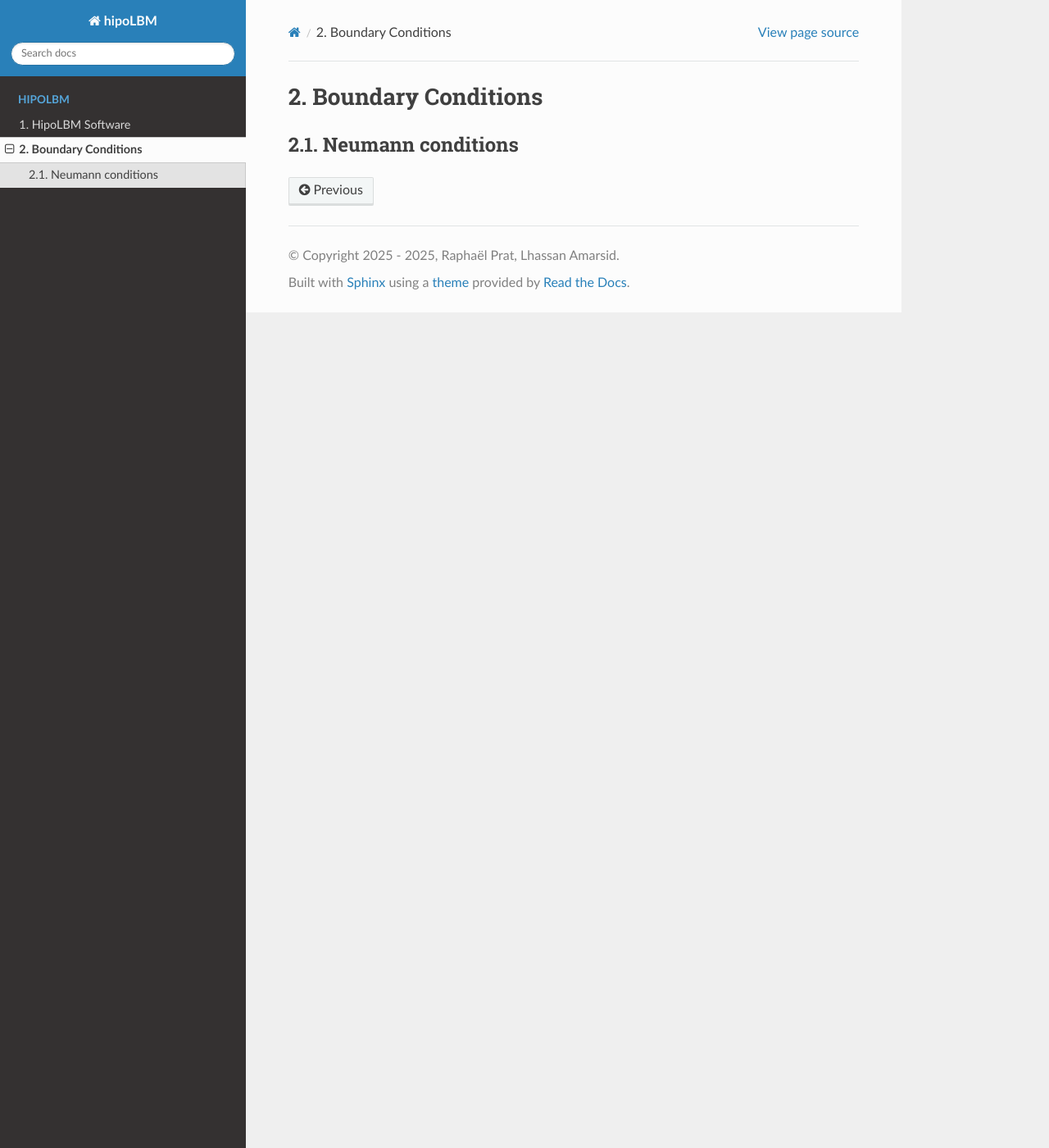
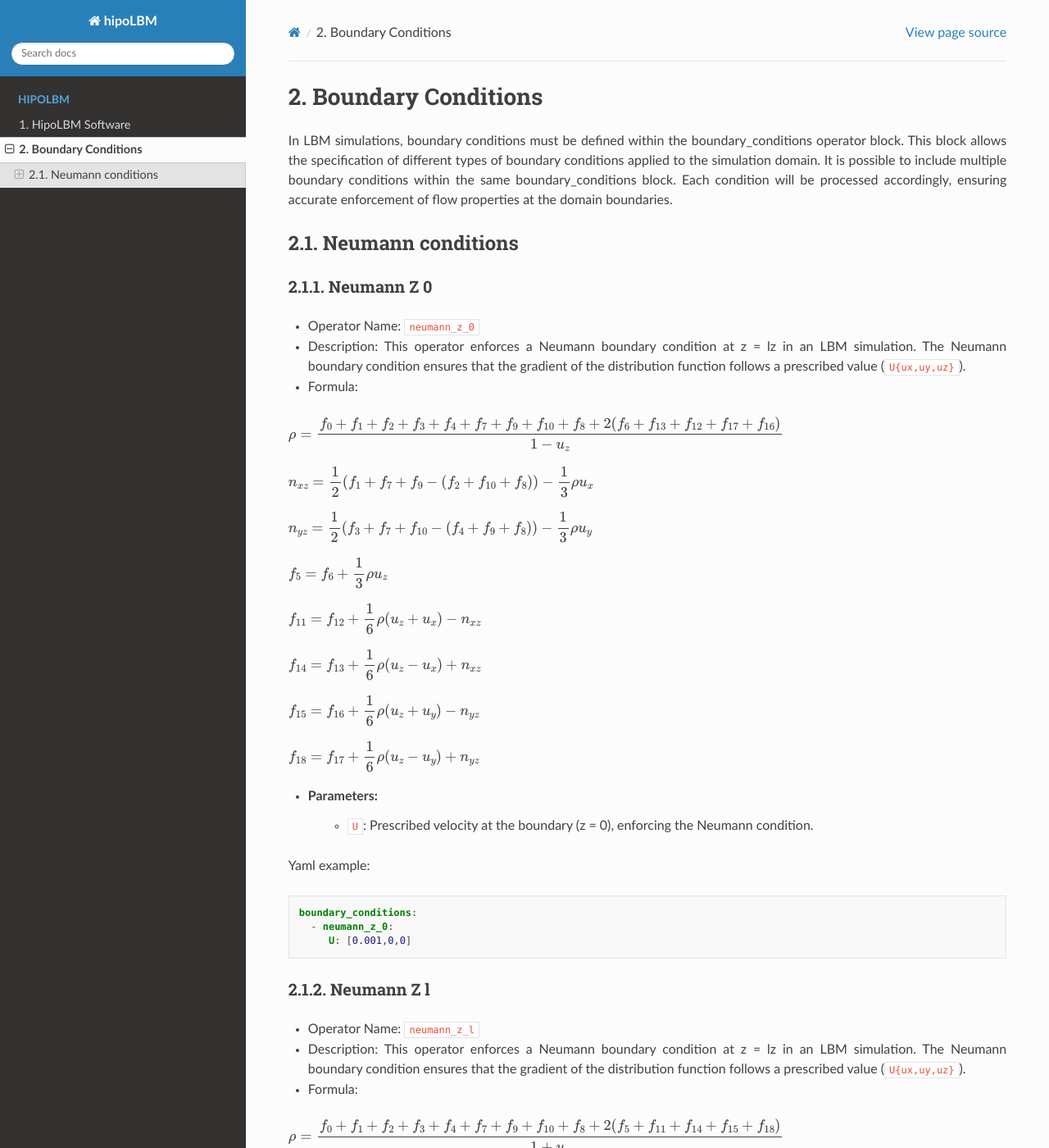
Before and after one commit to Collab4exaNBody/doc_hippoLBM, a Sphinx documentation site: the page built from docs/source/pages/BCs.rst, in a window 1280 px wide and 1400 px high. Shown: the whole window at 82% size. Built offline with Sphinx 7.4.7 and the Read the Docs theme 3.1.0, drawn with Linux system fonts in a browser that asks for light colours; some of the changed text lies outside the part shown.

Commit message:
add doc bcs

```diff
--- /dev/null
+++ b/docs/source/_static/css/custom.css
@@ -0,0 +1,16 @@
+.math {
+    text-align: left;
+}
+.eqno {
+    float: right;
+}
+p { text-align: justify; }
+table.list-table td {
+    vertical-align: middle;
+}
+.div.code-block .caption {
+    color: blue;
+}
+.wy-nav-content {
+    max-width: 1200px !important;
+}
--- a/docs/source/conf.py
+++ b/docs/source/conf.py
@@ -36,6 +36,7 @@ source_suffix = {
     '.rst': 'restructuredtext',
 }
 
+mathjax3_config = {'chtml': {'displayAlign': 'left'}}
 
 # Add any paths that contain templates here, relative to this directory.
 templates_path = ['_templates']
--- a/docs/source/pages/BCs.rst
+++ b/docs/source/pages/BCs.rst
@@ -1,6 +1,95 @@
 Boundary Conditions
 ===================
 
+In LBM simulations, boundary conditions must be defined within the boundary_conditions operator block. This block allows the specification of different types of boundary conditions applied to the simulation domain. It is possible to include multiple boundary conditions within the same boundary_conditions block. Each condition will be processed accordingly, ensuring accurate enforcement of flow properties at the domain boundaries.
 
 Neumann conditions
 ^^^^^^^^^^^^^^^^^^
+
+Neumann Z 0
+-----------
+
+- Operator Name: ``neumann_z_0``
+- Description:  This operator enforces a Neumann boundary condition at z = lz in an LBM simulation. The Neumann boundary condition ensures that the gradient of the distribution function follows a prescribed value (``U{ux,uy,uz}``).
+
+- Formula:
+
+.. math::
+   \rho = \frac{f_{0} + f_{1} + f_{2} + f_{3} + f_{4} + f_{7} + f_{9} + f_{10} + f_{8} + 2 (f_{6} + f_{13} + f_{12} + f_{17} + f_{16})}{1 - u_z}
+
+.. math::
+   n_{xz} = \frac{1}{2} (f_{1} + f_{7} + f_{9} - (f_{2} + f_{10} + f_{8})) - \frac{1}{3} \rho u_x
+
+.. math::
+   n_{yz} = \frac{1}{2} (f_{3} + f_{7} + f_{10} - (f_{4} + f_{9} + f_{8})) - \frac{1}{3} \rho u_y
+
+.. math::
+   f_{5} = f_{6} + \frac{1}{3} \rho u_z
+
+.. math::
+   f_{11} = f_{12} + \frac{1}{6} \rho (u_z + u_x) - n_{xz}
+
+.. math::
+   f_{14} = f_{13} + \frac{1}{6} \rho (u_z - u_x) + n_{xz}
+
+.. math::
+   f_{15} = f_{16} + \frac{1}{6} \rho (u_z + u_y) - n_{yz}
+
+.. math::
+   f_{18} = f_{17} + \frac{1}{6} \rho (u_z - u_y) + n_{yz}
+
+- Parameters:
+	- ``U``: Prescribed velocity at the boundary (z = 0), enforcing the Neumann condition.
+
+Yaml example:
+
+.. code-block:: yaml
+
+   boundary_conditions:
+     - neumann_z_0:
+        U: [0.001,0,0]
+
+
+Neumann Z l
+-----------
+
+- Operator Name: ``neumann_z_l``
+- Description:  This operator enforces a Neumann boundary condition at z = lz in an LBM simulation. The Neumann boundary condition ensures that the gradient of the distribution function follows a prescribed value (``U{ux,uy,uz}``).
+
+- Formula:
+
+.. math::
+   \rho = \frac{f_{0} + f_{1} + f_{2} + f_{3} + f_{4} + f_{7} + f_{9} + f_{10} + f_{8} + 2 (f_{5} + f_{11} + f_{14} + f_{15} + f_{18})}{1 + u_z}
+
+.. math::
+   n_{xz} = \frac{1}{2} (f_{1} + f_{7} + f_{9} - (f_{2} + f_{10} + f_{8})) - \frac{1}{3} \rho u_x
+
+.. math::
+   n_{yz} = \frac{1}{2} (f_{3} + f_{7} + f_{10} - (f_{4} + f_{9} + f_{8})) - \frac{1}{3} \rho u_y
+
+.. math::
+   f_{6} = f_{5} - \frac{1}{3} \rho u_z
+
+.. math::
+   f_{13} = f_{14} + \frac{1}{6} \rho (-u_z + u_x) - n_{xz}
+
+.. math::
+   f_{12} = f_{11} + \frac{1}{6} \rho (-u_z - u_x) + n_{xz}
+
+.. math::
+   f_{17} = f_{18} + \frac{1}{6} \rho (-u_z + u_y) - n_{yz}
+
+.. math::
+   f_{16} = f_{15} + \frac{1}{6} \rho (-u_z - u_y) + n_{yz}
+
+- Parameters:
+	- ``U``: Prescribed velocity at the boundary (z = lz), enforcing the Neumann condition.
+
+Yaml example:
+
+
+.. code-block:: yaml
+
+   boundary_conditions:
+     - neumann_z_l:
+        U: [0.001,0,0]
--- a/docs/source/pages/Introduction.rst
+++ b/docs/source/pages/Introduction.rst
@@ -7,7 +7,7 @@ Overview of HipoLBM
 TODO
 
 HipoLBM Capabilities
-^^^^^^^^^^^^^^^^^^^
+^^^^^^^^^^^^^^^^^^^^
 
 TODO
 
```
